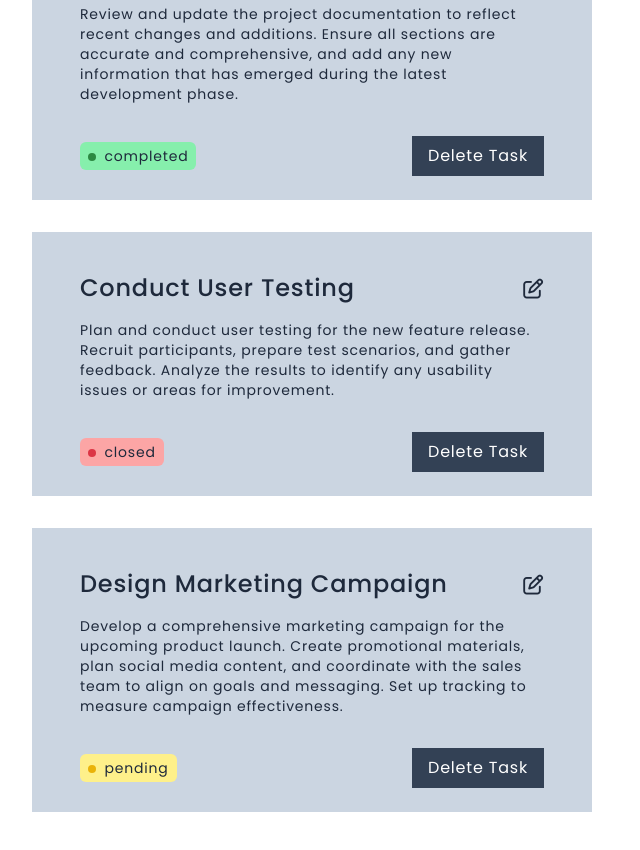
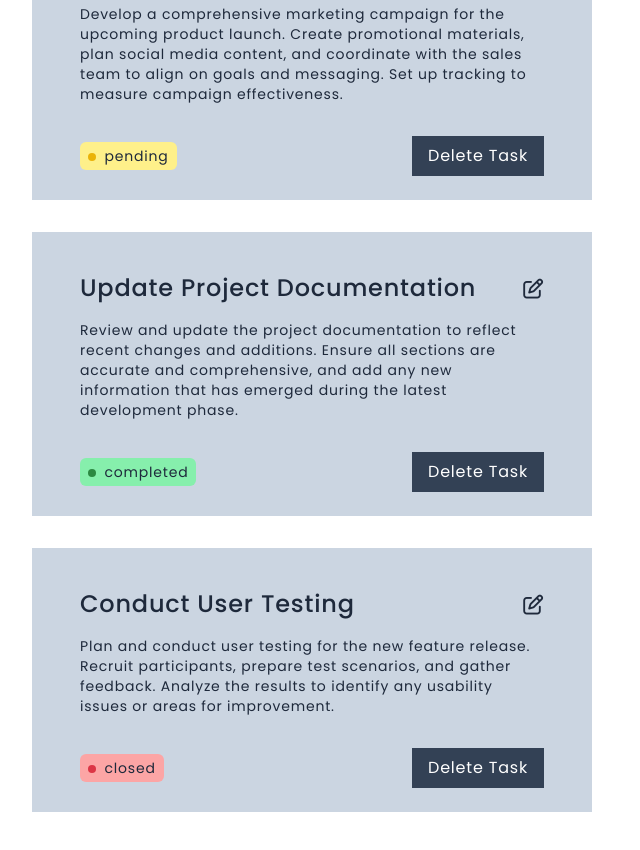
Before and after one commit to saurab-prasher/task-manager, an Angular app: page / in a window 1280 px wide. Shown: the part 520-1370 px from the top of the page, without its empty margins (0-640 px from the left). Built offline with nearby package versions, Linux system fonts and the light colour scheme.

Commit message:
task sorted according to task status

```diff
--- a/src/app/components/task-list.component.html
+++ b/src/app/components/task-list.component.html
@@ -4,7 +4,10 @@
     Please add tasks here.
   </p>
   <div class="text-slate-800 flex flex-col gap-8 tracking-wider mt-4">
-    <div *ngFor="let task of tasks" class="bg-slate-300 min-w-24 p-6 px-12">
+    <div
+      *ngFor="let task of tasks | taskStatus"
+      class="bg-slate-300 min-w-24 p-6 px-12"
+    >
       <div *ngIf="editTaskId !== task.id">
         <div class="flex items-center justify-between my-4">
           <p class="font-medium inline-block text-2xl">
--- a/src/app/components/task.model.ts
+++ b/src/app/components/task.model.ts
@@ -4,3 +4,9 @@ export interface Task {
   description: string;
   status: 'pending' | 'completed' | 'closed';
 }
+
+export interface TaskStatus {
+  pending: number;
+  completed: number;
+  closed: number;
+}
--- /dev/null
+++ b/src/app/pipes/status.pipe.ts
@@ -0,0 +1,20 @@
+import { Pipe, PipeTransform } from '@angular/core';
+import type { Task, TaskStatus } from '../components/task.model';
+const status: TaskStatus = {
+  pending: 0,
+  completed: 1,
+  closed: 2,
+};
+
+@Pipe({
+  name: 'taskStatus',
+  standalone: true,
+})
+export class TaskStatusPipe implements PipeTransform {
+  transform(value: Task[]) {
+    const sortedArray = value.sort((a, b) => {
+      return status[a.status] - status[b.status];
+    });
+    return sortedArray;
+  }
+}
```
Also changed, not shown: src/app/components/task-list.component.ts (+4 -9 lines).
